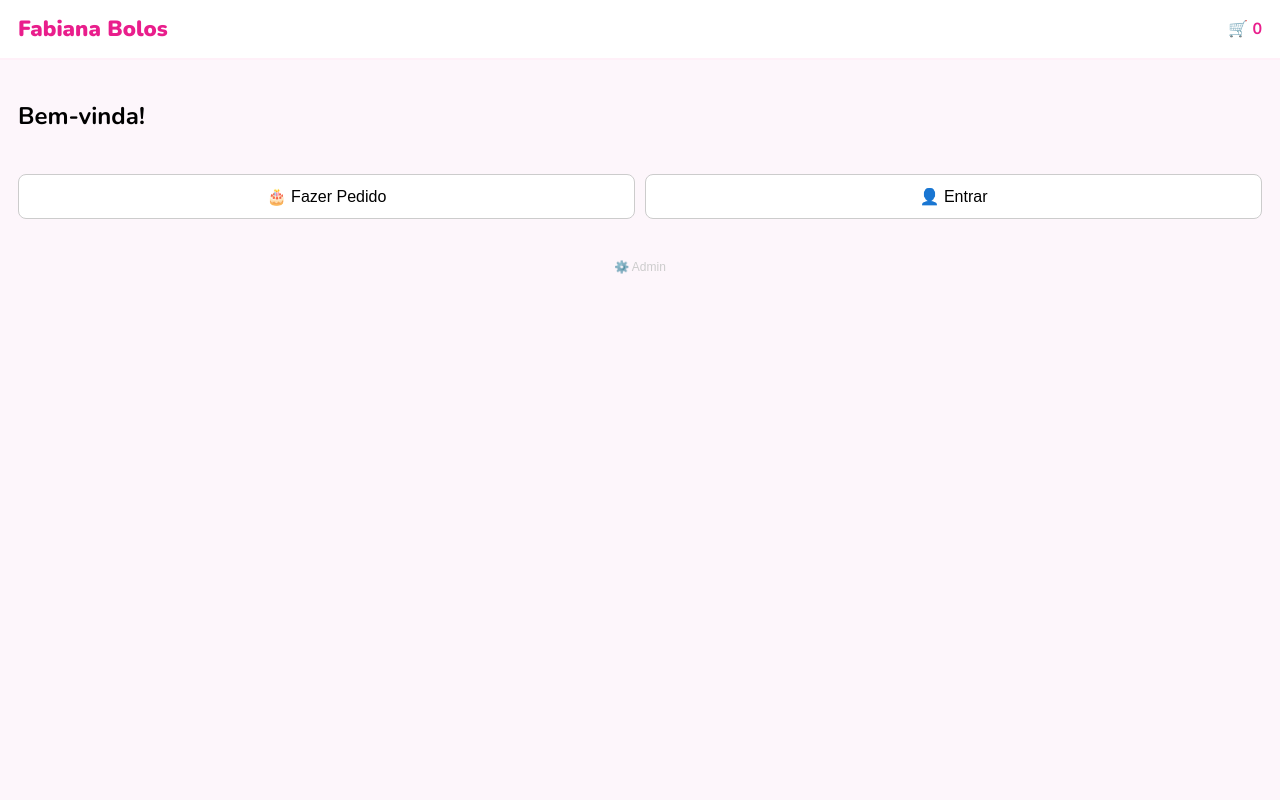
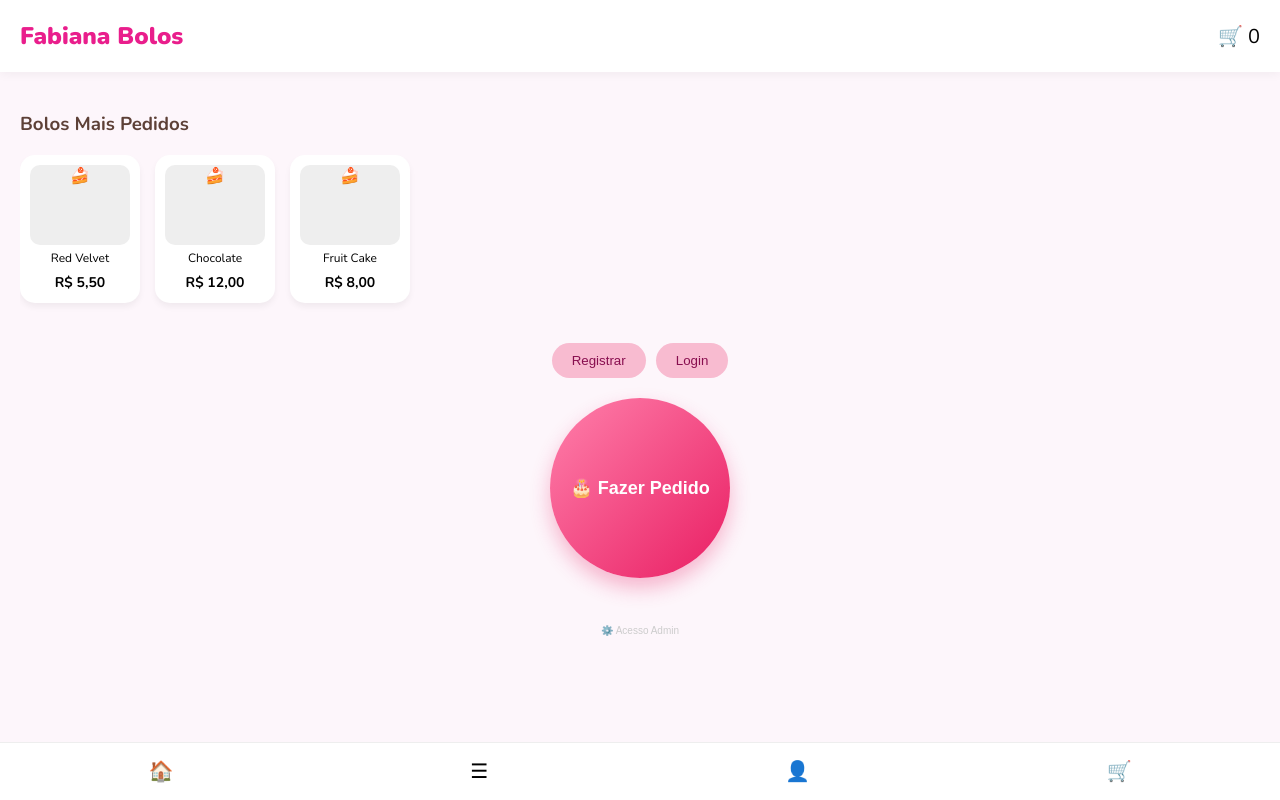
Before and after one commit to leonardohenrique1808-gif/fabiana-bolos, a React (Create React App) app: page / in a window 1280 px wide. Built offline with nearby package versions, Linux system fonts and the light colour scheme.

Commit message:
Atualizando layout da tela Home para estilo App

```diff
--- a/src/screens/Home.js
+++ b/src/screens/Home.js
@@ -1,50 +1,69 @@
 import React from "react";
 
 export function Home({ onLogin, onPedido, clientUser, cart, setScreen, NOME_APP }) {
+  // Dados simulados para os cards (você pode carregar isso dinamicamente depois)
+  const produtos = [
+    { nome: "Red Velvet", preco: "5,50" },
+    { nome: "Chocolate", preco: "12,00" },
+    { nome: "Fruit Cake", preco: "8,00" }
+  ];
+
   return (
-    <div style={{ fontFamily: "'Nunito', sans-serif", background: "#FDF6FB", minHeight: "100vh" }}>
-      <header style={{ background: "#fff", borderBottom: "2px solid #FFF0F8", padding: "14px 18px", display: "flex", justifyContent: "space-between", alignItems: "center" }}>
-        <span style={{ fontSize: 22, fontWeight: 900, color: "#E91E8C", cursor: "pointer" }}>
-          {NOME_APP}
-        </span>
-        <div style={{ color: "#E91E8C", cursor: "pointer", fontWeight: "bold" }} onClick={() => cart.length > 0 ? setScreen("pedido-cart") : null}>
-          🛒 {cart.length}
-        </div>
+    <div style={{ fontFamily: "'Nunito', sans-serif", background: "#FDF6FB", minHeight: "100vh", paddingBottom: "80px" }}>
+
+      {/* Cabeçalho */}
+      <header style={{ background: "#fff", padding: "20px", display: "flex", justifyContent: "space-between", alignItems: "center", boxShadow: "0 2px 10px rgba(0,0,0,0.05)" }}>
+        <h1 style={{ fontSize: 24, fontWeight: 900, color: "#E91E8C", margin: 0 }}>{NOME_APP}</h1>
+        <div onClick={() => cart.length > 0 ? setScreen("pedido-cart") : null} style={{ fontSize: 20 }}>🛒 {cart.length}</div>
       </header>
 
-      <div style={{ padding: "20px 18px" }}>
-        <h2>{clientUser ? `Bem-vinda, ${clientUser.nome}` : "Bem-vinda!"}</h2>
-        <br />
-        <div style={{ display: "flex", gap: "10px" }}>
+      <div style={{ padding: "20px" }}>
+        {/* Seção de Destaques */}
+        <h3 style={{ color: "#5D4037" }}>Bolos Mais Pedidos</h3>
+        <div style={{ display: "flex", gap: "15px", overflowX: "auto", paddingBottom: "10px" }}>
+          {produtos.map((p, i) => (
+            <div key={i} style={{ minWidth: "120px", background: "#fff", padding: "10px", borderRadius: "15px", textAlign: "center", boxShadow: "0 4px 6px rgba(0,0,0,0.05)" }}>
+              <div style={{ background: "#eee", height: "80px", borderRadius: "10px", marginBottom: "5px" }}>🍰</div>
+              <p style={{ fontSize: 12, margin: "5px 0" }}>{p.nome}</p>
+              <span style={{ fontWeight: "bold", fontSize: 14 }}>R$ {p.preco}</span>
+            </div>
+          ))}
+        </div>
+
+        {/* Área Principal de Ações */}
+        <div style={{ display: "flex", flexDirection: "column", alignItems: "center", marginTop: "30px", gap: "20px" }}>
+
+          <div style={{ display: "flex", width: "100%", gap: "10px", justifyContent: "center" }}>
+            <button onClick={() => alert("Cadastro")} style={{ padding: "10px 20px", borderRadius: "20px", border: "none", background: "#f8bbd0", color: "#880e4f", cursor: "pointer" }}>Registrar</button>
+            <button onClick={onLogin} style={{ padding: "10px 20px", borderRadius: "20px", border: "none", background: "#f8bbd0", color: "#880e4f", cursor: "pointer" }}>Login</button>
+          </div>
+
           <button
             onClick={onPedido}
-            style={{ flex: 1, padding: "12px", background: "#fff", border: "1px solid #ccc", borderRadius: "8px", cursor: "pointer", fontSize: "16px" }}
+            style={{
+              width: "180px", height: "180px", borderRadius: "50%",
+              background: "linear-gradient(135deg, #FF80AB, #E91E63)",
+              color: "#fff", border: "none", fontSize: "18px", fontWeight: "bold",
+              cursor: "pointer", boxShadow: "0 10px 20px rgba(233, 30, 99, 0.3)",
+              display: "flex", flexDirection: "column", justifyContent: "center", alignItems: "center"
+            }}
           >
             🎂 Fazer Pedido
           </button>
-          <button
-            onClick={onLogin}
-            style={{ flex: 1, padding: "12px", background: "#fff", border: "1px solid #ccc", borderRadius: "8px", cursor: "pointer", fontSize: "16px" }}
-          >
-            👤 Entrar
-          </button>
         </div>
+      </div>
 
-        {/* Botão discreto para acessar o Painel Administrativo */}
-        <button
-          onClick={() => setScreen("admin")}
-          style={{
-            background: "none",
-            border: "none",
-            color: "#ccc",
-            fontSize: 12,
-            marginTop: 40,
-            width: "100%",
-            cursor: "pointer"
-          }}
-        >
-          ⚙️ Admin
-        </button>
+      {/* Menu Inferior (Navigation Bar) */}
+      <footer style={{ position: "fixed", bottom: 0, width: "100%", background: "#fff", display: "flex", justifyContent: "space-around", padding: "15px 0", borderTop: "1px solid #eee" }}>
+        <span style={{ fontSize: 20 }}>🏠</span>
+        <span style={{ fontSize: 20 }}>☰</span>
+        <span style={{ fontSize: 20 }}>👤</span>
+        <span style={{ fontSize: 20 }}>🛒</span>
+      </footer>
+
+      {/* Admin discreto */}
+      <div style={{ textAlign: "center", marginTop: "20px" }}>
+        <button onClick={() => setScreen("admin")} style={{ background: "none", border: "none", color: "#ccc", fontSize: 10 }}>⚙️ Acesso Admin</button>
       </div>
     </div>
   );
```
